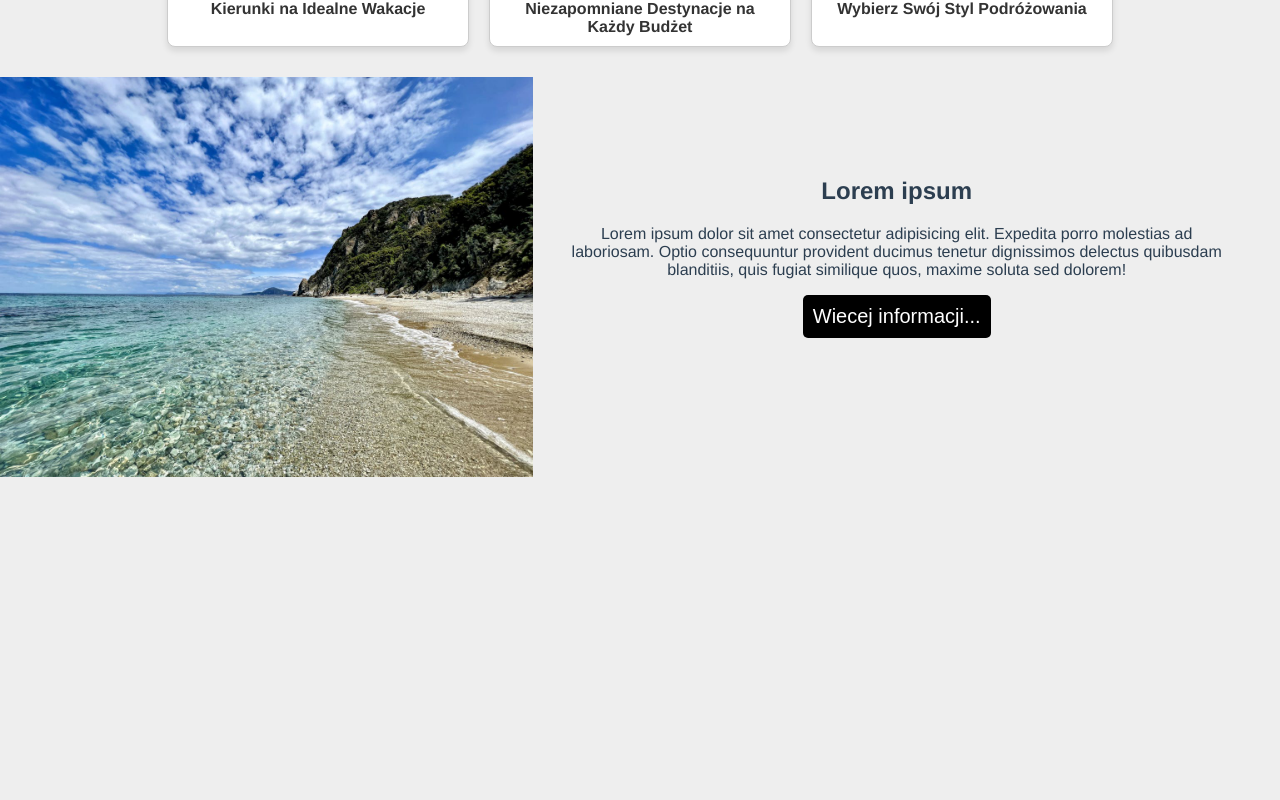
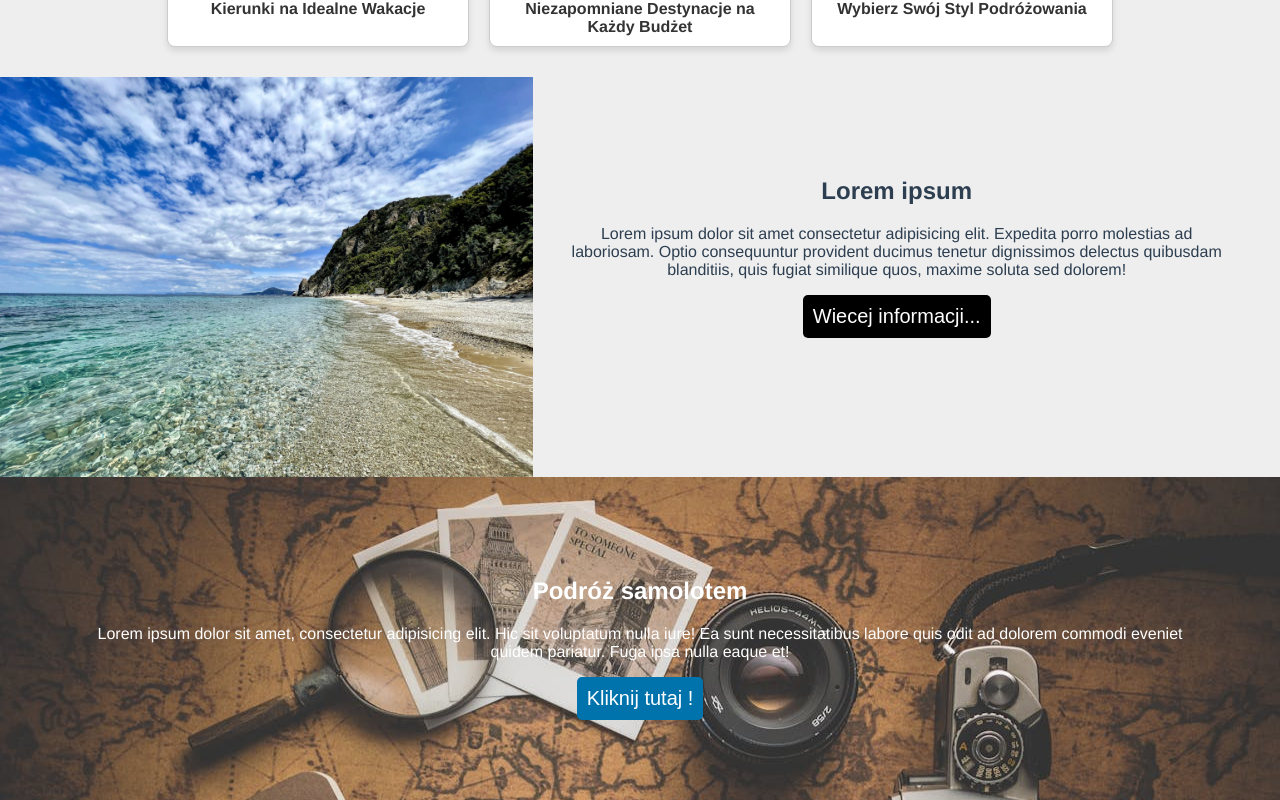
Before and after one commit to bartoszsmorawski/travel__blog, a Vue app: page / in a window 1280 px wide. Shown: the part 672-1472 px from the top of the page. Before the commit the page ends 1153 px from the top, so only its background shows below. Built offline with nearby package versions, Linux system fonts and the light colour scheme.

Commit message:
Create FotoSectionBaner and added to HomeView

```diff
--- /dev/null
+++ b/src/components/organisms/FotoSectionBaner.vue
@@ -0,0 +1,23 @@
+<template>
+    <section class="FotoBaner">
+        <h2 class="Title">Podróż samolotem</h2>
+        <p class="Description">Lorem ipsum dolor sit amet, consectetur adipisicing elit. Hic sit voluptatum nulla iure!
+            Ea sunt necessitatibus
+            labore quis odit ad dolorem commodi eveniet quidem pariatur. Fuga ipsa nulla eaque et!</p>
+        <BasicButton buttonText="Kliknij tutaj !" class="BasicButton" />
+    </section>
+
+</template>
+<script setup>
+import BasicButton from '../molecules/BasicButton.vue';
+
+</script>
+<style scoped>
+.FotoBaner {
+    color: #ffffff;
+    text-align: center;
+    padding: 80px;
+    background-image: url("../../assets/image/wpis3.jpg");
+    background-attachment: fixed;
+}
+</style>
--- a/src/pages/HomeView.vue
+++ b/src/pages/HomeView.vue
@@ -15,7 +15,9 @@
         <ArticleWidget title="Kultura, Przyroda i Adrenalina: Wybierz Swój Styl Podróżowania"
             link="https://www.google.pl/" :srcImg="require('@/assets/image/morze.jpg')" altText="Góry" />
     </div>
-    <FotoSection title="Italian" :srcImg="require('@/assets/image/morze.jpg')" altText="Morze" :rightVariantImage="false" />
+    <FotoSection title="Italian" :srcImg="require('@/assets/image/morze.jpg')" altText="Morze"
+        :rightVariantImage="false" />
+    <FotoSectionBaner />
 
 
 </template>
@@ -24,6 +26,7 @@
 import TravelNavbar from "../components/organisms/TravelNavbar.vue";
 import ArticleWidget from "../components/organisms/ArticleWidget.vue";
 import FotoSection from "@/components/organisms/FotoSection.vue";
+import FotoSectionBaner from "@/components/organisms/FotoSectionBaner.vue";
 </script>
 
 <style scoped>
```
